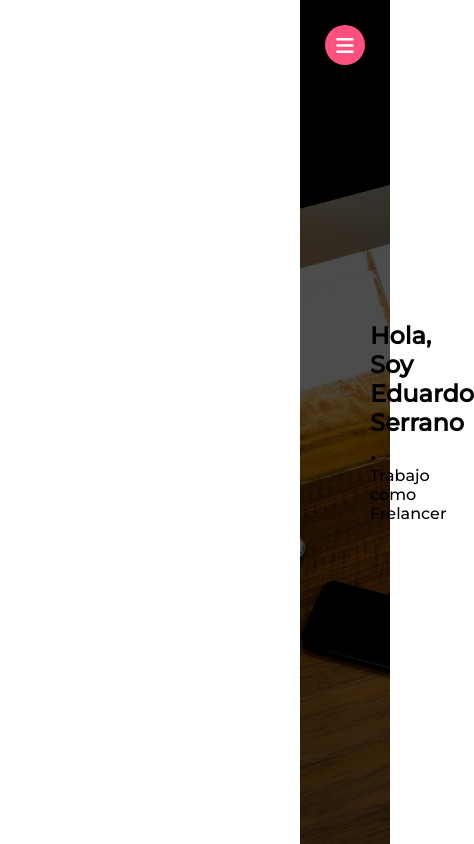
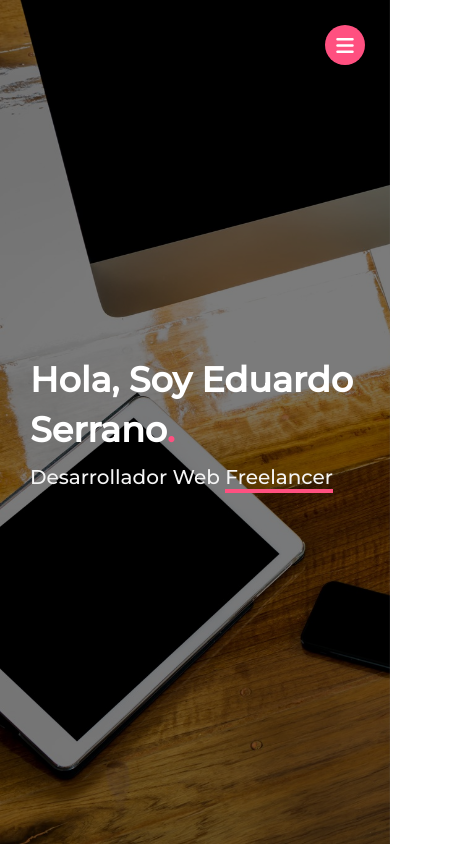
Before and after one commit to Eduardoksc/PortafolioPersonal, a plain HTML site: page index.html in a window 390 px wide. Shown: the whole page, 474 px wide, since content can reach past the window. Drawn offline with Linux system fonts and the light colour scheme.

Commit message:
Estilios y Mobil Nav del Main

```diff
--- a/index.html
+++ b/index.html
@@ -68,15 +68,18 @@
       </div>
     </header>
 
-    <i id="MenuBtn" class="fa solid fa-bars"></i>
+    <i class="fa solid fa-bars" id="MenuBtn"></i>
     <!-- ---------FIN DEL HEADER  -------  -->
 
     <!-- CONTENDO DEL BODY  -->
     <main>
       <!-- SECCION INICIO  -->
       <section id="inicio">
-        <h1>Hola, Soy <br> Eduardo Serrano <span>.</span> </h1>
-        <p> Trabajo como <span class="auto-input">Frelancer</span></p>
+        <div class="home-row">
+          <h1>Hola, Soy <br> Eduardo Serrano<span>.</span> </h1>
+        <p> Desarrollador Web <span class="auto-input">Freelancer</span></p>
+        </div>
+
       </section>
 
 
--- a/script.js
+++ b/script.js
@@ -1,6 +1,6 @@
 let MenuBtn = document.getElementById('MenuBtn')
 
-MenuBtn.addEventListener('click',function(){
+MenuBtn.addEventListener('click',function(e){
     document.querySelector('body').classList.toggle('mobile-nav-active');
     this.classList.toggle('fa-xmark')
 })
--- a/styles.css
+++ b/styles.css
@@ -33,13 +33,12 @@ header .profile {
 header .profile img {
   width: 150px;
   border-radius: 50%;
-  border: 8px solid var(--iconBGColor);
+  border: 10px solid var(--iconBGColor);
 }
 header .profile h1 {
   color: var(--themeColor);
   font-weight: 600;
-  padding: 10px;
-}
+  }
 header .profile .social-icons a {
   display: inline-block;
   width: 36px;
@@ -124,33 +123,31 @@ header .footer {
     display: block;
   }
 }
-.mobile-nav-active header{
-    left: 0;
+.mobile-nav-active header {
+  left: 0;
 }
-.mobile-nav-active header .footer{
-    left: 0;
+.mobile-nav-active header .footer {
+  left: 0;
 }
 
 /* SECCION MAIN  */
 
-main{
+main {
   margin-left: 300px;
-  background-color: #ff5080;
-  transition: 0.4s;
-
+  background-color:var(--bgColor);
+  transition: 0.3s;
 }
-@media only screen and(max-width:1050px){
-  main{
+@media only screen and (max-width:1050px) {
+  main {
     margin-left: 0;
   }
 }
 
 /* SECCION INICIO  */
-#inicio{
+#inicio {
   height: 100vh;
   width: 100%;
-  background: linear-gradient(rgba(0, 0, 0, 0.7), rgba(0, 0, 0, 0.7)),
-    url(imagenes/Fondo1.jpg);
+  background-image: url(imagenes/Fondo1.jpg);
   background-size: cover;
   background-attachment: fixed;
   display: flex;
@@ -159,3 +156,55 @@ main{
   padding: 70px;
   position: relative;
 }
+#inicio::before {
+  content: "";
+  width: 100%;
+  height: 100%;
+  background-color: rgba(0, 0, 0, 0.516);
+  position: absolute;
+  top: 0;
+  left: 0;
+}
+#inicio .home-row {
+  z-index: 1;
+}
+
+#inicio .home-row h1 {
+  font-size: 60px;
+  color: white;
+  font-weight: 600;
+  letter-spacing: -1px;
+  margin-bottom: 10px;
+  line-height: 70px;
+}
+#inicio .home-row h1 span {
+  color: var(--themeColor);
+}
+#inicio .home-row p {
+  color: whitesmoke;
+  font-size: 30px;
+  font-weight: 500;
+}
+#inicio .home-row p span {
+  border-bottom: 4px solid var(--themeColor);
+}
+
+@media only screen and (max-width: 670px) {
+  #inicio {
+    padding:30px;
+}
+  #inicio .home-row h1{
+    font-size: 35px;
+    letter-spacing: 0;
+    line-height:50px;
+  }
+  #inicio .home-row h1 br{
+    display: none;
+  }
+  #inicio .home-row p{
+    font-size: 20px;
+    font-weight: 400;
+  }
+
+
+}
```
